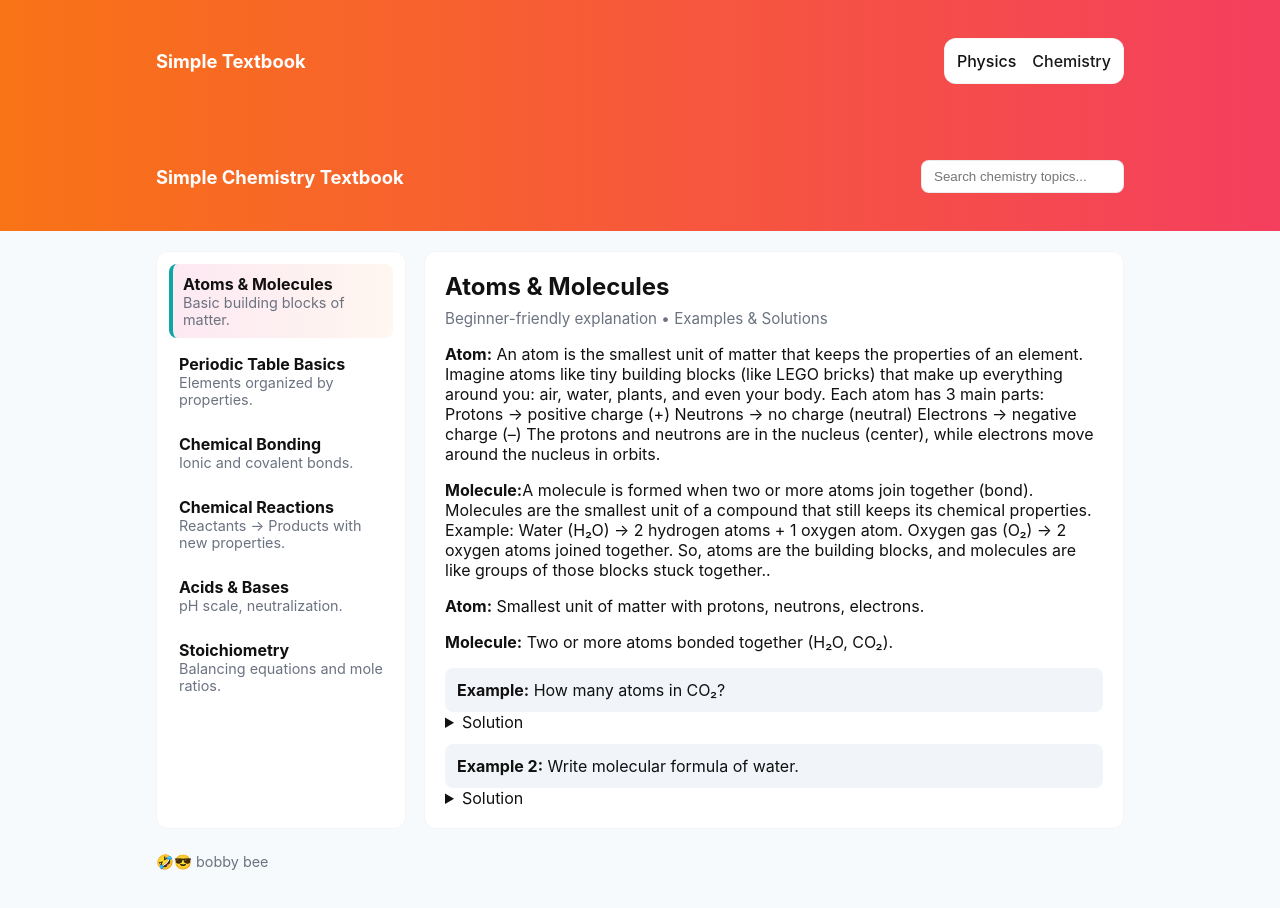
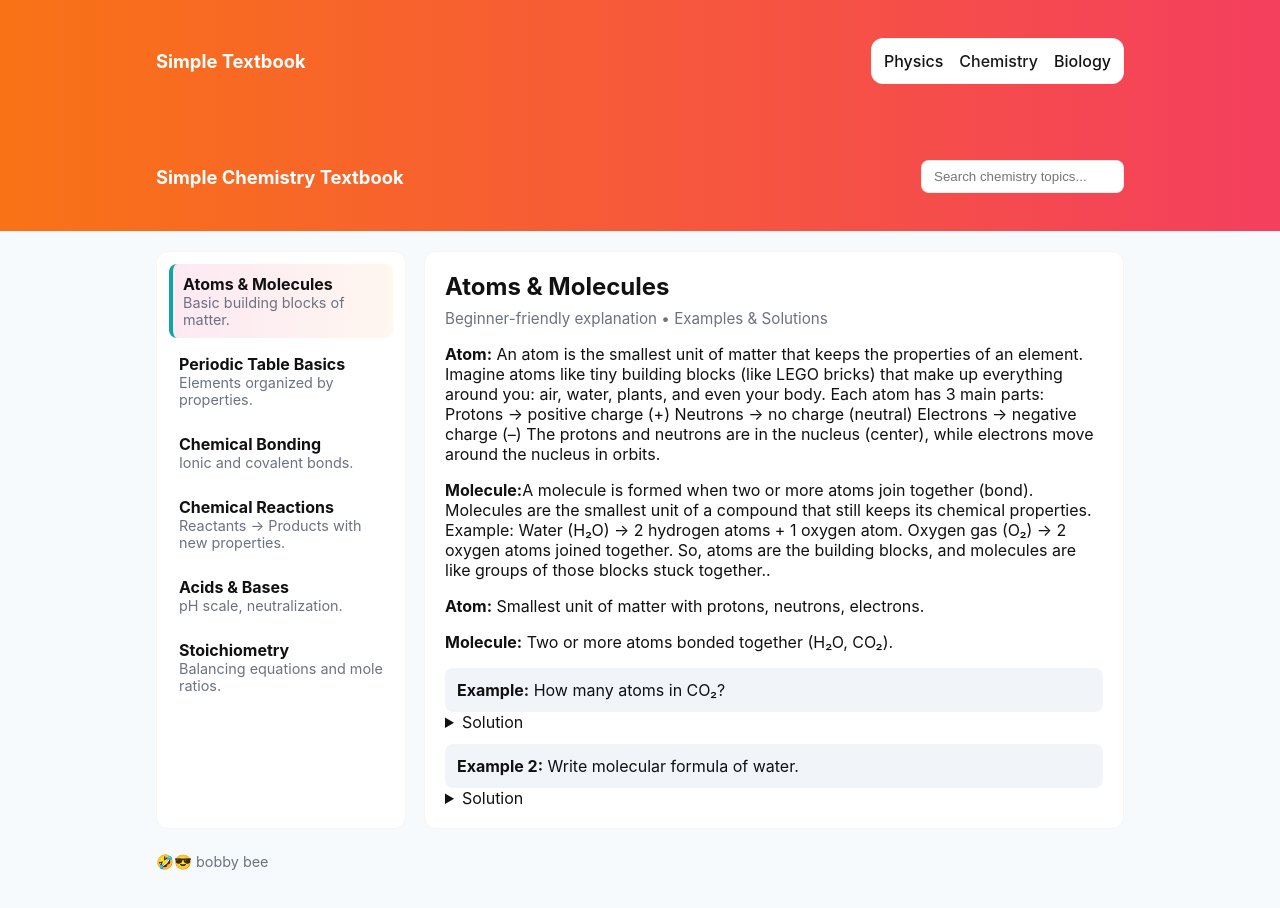
Before and after one commit to bobby78wq/simple_textbooks-, a plain HTML site: page chemistry.html in a window 1280 px wide. Drawn offline with Linux system fonts and the light colour scheme.

Commit message:
Update chemistry.html

```diff
--- a/chemistry.html
+++ b/chemistry.html
@@ -13,6 +13,7 @@
     <nav style="margin-left:auto; display:flex; gap:16px;">
       <a href="index.html" style="color:rgb(20, 19, 19); text-decoration:none; font-weight:500;">Physics</a>
       <a href="chemistry.html" style="color:rgb(26, 24, 24); text-decoration:none; font-weight:500;">Chemistry</a>
+      <a href="biology.html" style="color:rgb(20, 19, 19); text-decoration:none; font-weight:500;">Biology</a>
     </nav>
   </div>
 </header>
```
